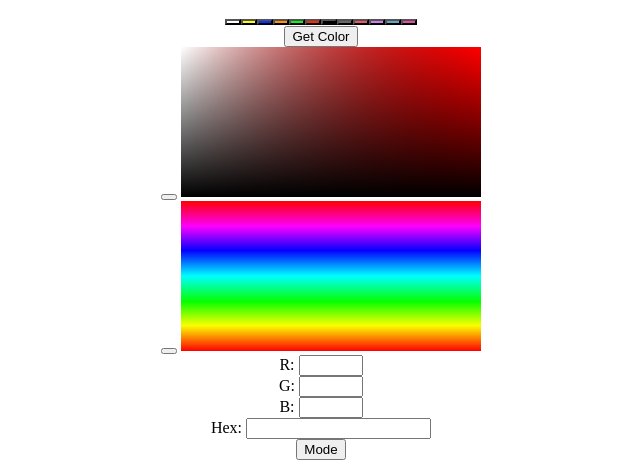
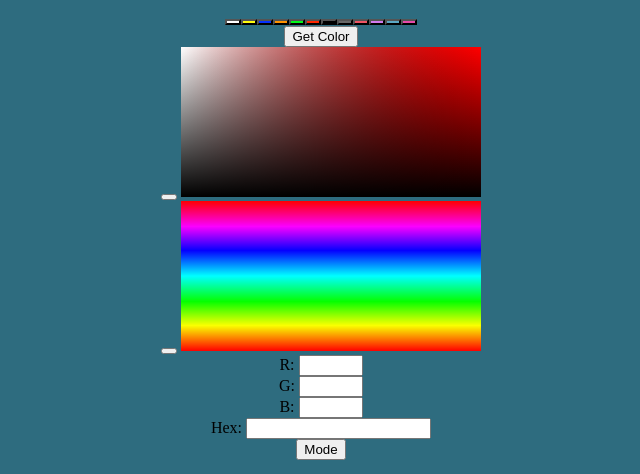
Before and after one commit to Cut0x/CouleurPanel, a plain HTML site: page index.html in a window 1280 px wide. Shown: the top 474 px of the page, without its empty margins (319-959 px from the left). Drawn offline with Linux system fonts and the light colour scheme.

Commit message:
Update color.css

```diff
--- a/css/color.css
+++ b/css/color.css
@@ -1,3 +1,4 @@
 body {
   text-align: center;
+  background-color: #2e6c7f;
 }
```
